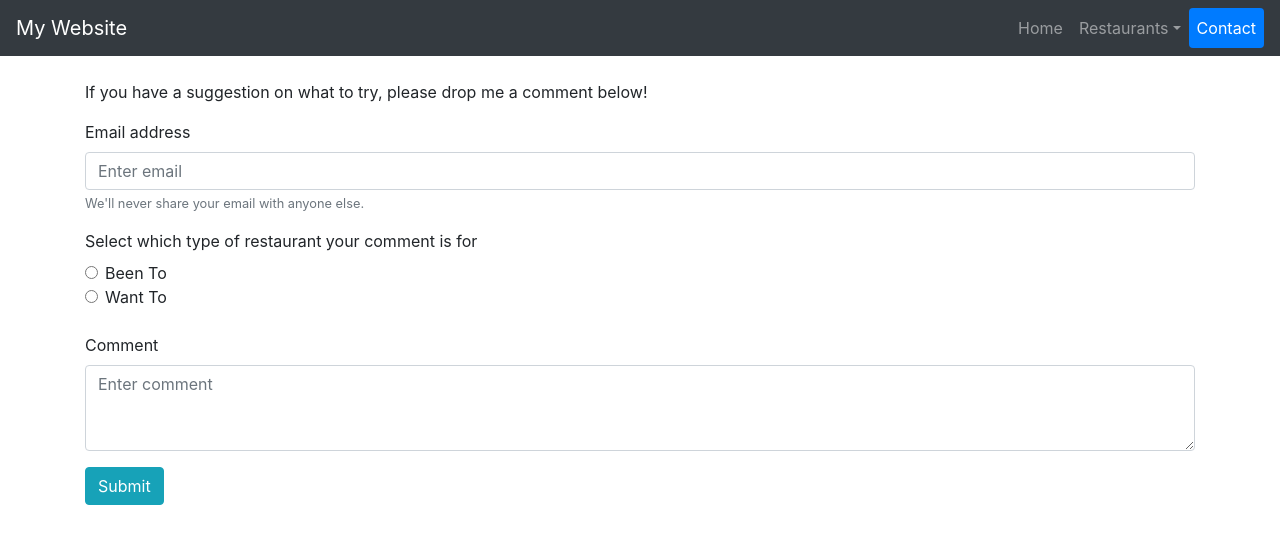
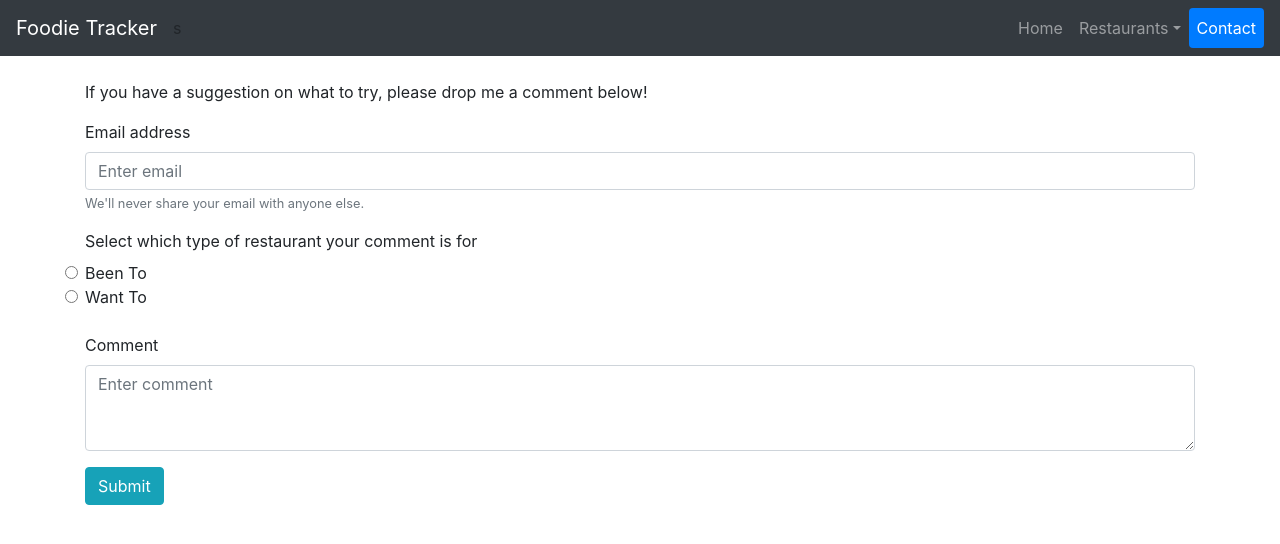
Before and after one commit to nekomeo/COMP1850Final, a plain HTML site: page contact.html in a window 1280 px wide. Drawn offline with nearby package versions, Linux system fonts and the light colour scheme.

Commit message:
Fix contact radio buttons. Update links.

```diff
--- a/contact.html
+++ b/contact.html
@@ -5,7 +5,7 @@
         <meta charset="utf-8">
         <meta name="viewport" content="width=device-width, initial-scale=1, shrink-to-fit=no">
         <link rel="stylesheet" href="https://stackpath.bootstrapcdn.com/bootstrap/4.3.1/css/bootstrap.min.css" integrity="sha384-ggOyR0iXCbMQv3Xipma34MD+dH/1fQ784/j6cY/iJTQUOhcWr7x9JvoRxT2MZw1T" crossorigin="anonymous">
-<!--        <link rel="stylesheet" href="css/mystyle.css">-->
+        <link rel="stylesheet" href="css/mystyle.css">
 <!--        <script src="js/myscript.js"></script>-->
         <!-- The core Firebase JS SDK is always required and must be listed first -->
         <script src="https://www.gstatic.com/firebasejs/6.1.1/firebase-app.js"></script>
@@ -31,7 +31,7 @@
     </head>
     <body>
         <nav class="navbar navbar-expand-lg navbar-dark bg-dark">
-            <a class="navbar-brand" href="#">My Website</a>
+            <a class="navbar-brand" href="index.html">Foodie Tracker</a> s
             <button class="navbar-toggler" type="button" data-toggle="collapse" data-target="#navbarNav" aria-controls="navbarNav" aria-expanded="false" aria-label="Toggle navigation">
                 <span class="navbar-toggler-icon"></span>
             </button>
@@ -65,12 +65,13 @@
                 </div>
                 <!-- Radio Buttons -->
                 <label for="radioSelection">Select which type of restaurant your comment is for</label>
-                <div class="form-check">
-                    <input class="form-check-input" type="radio" name="restaurantBeen" id="restaurant" value="option1">
+                <div class="radio">
+                    <input class="form-check-input" type="radio" name="restaurant" id="restaurant" value="been">
                     <label class="form-check-label" for="restaurantBeen">Been To</label>
+<!--                    <label><input type="radio" name="optradio">Option 2</label>-->
                 </div>
-                <div class="form-check">
-                    <input class="form-check-input" type="radio" name="restaurantWant" id="restaurant" value="option2">
+                <div class="radio">
+                    <input class="form-check-input" type="radio" name="restaurant" id="restaurant" value="want">
                     <label class="form-check-label" for="restaurantWant">Want To</label>
                 </div>
                 <!-- Comment Box -->
```
